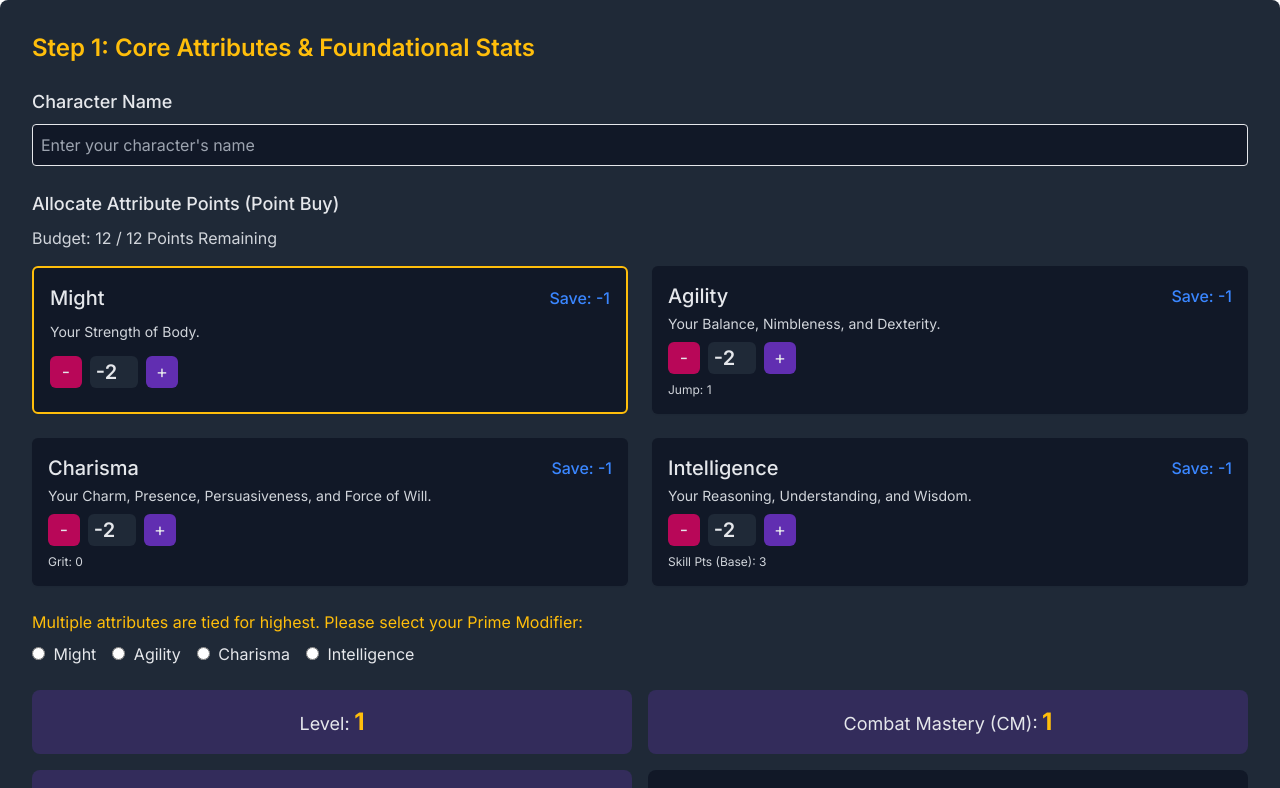
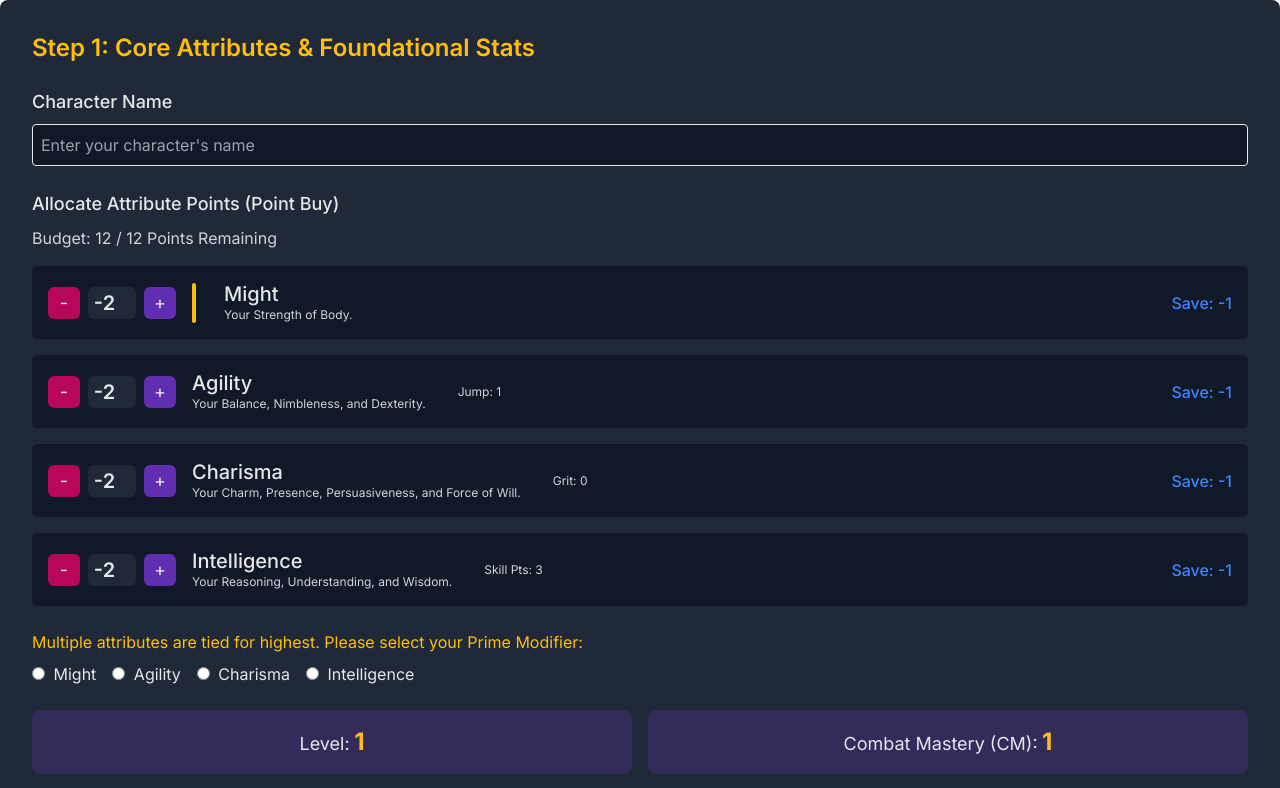
Before and after one commit to YasafVol/dc20, a SvelteKit app: page /character-creator/stage-a in a window 1280 px wide. Shown: the top 788 px of the page. Built offline with nearby package versions, Linux system fonts and the light colour scheme.

Commit message:
ui: improve attributes

```diff
--- a/src/routes/character-creator/+page.svelte
+++ b/src/routes/character-creator/+page.svelte
@@ -215,33 +215,64 @@
     <p class="mb-4 text-light-text-secondary" class:text-magenta-error={pointsRemaining < 0}>
       Budget: {pointsRemaining} / {POINT_BUY_BUDGET} Points Remaining
     </p>
-    <div class="grid grid-cols-1 md:grid-cols-2 gap-6 mb-6">
+    <div class="flex flex-col gap-4 mb-6">
       {#each attributesData as attribute (attribute.id)}
-        <div class="p-4 bg-dark-bg-primary rounded-md shadow-sm relative flex flex-col justify-between"
-             class:border-2={displayedPrimeModifierAttribute === attribute.name}
-             class:border-yellow-accent={displayedPrimeModifierAttribute === attribute.name}>
-          <div class="flex justify-between items-center mb-1">
-            <label for={`attribute-${attribute.id}`} class="text-xl font-medium text-light-text-primary">
+        <div
+          class="flex items-center gap-4 p-4 bg-dark-bg-primary rounded-md shadow-sm relative"
+        >
+          <!-- Controls (leftmost) -->
+          <div class="flex items-center gap-2">
+            <button
+              class="p-2 h-8 w-8 flex items-center justify-center bg-magenta-error/70 hover:bg-magenta-error rounded-md text-lg"
+              on:click={() => handleAttributeChange(attribute.id as keyof typeof currentAttributes, -1)}
+              disabled={currentAttributes[attribute.id as keyof typeof currentAttributes] <= ATTRIBUTE_MIN}
+            >-</button>
+            <input
+              id={`attribute-${attribute.id}`}
+              type="number"
+              readonly
+              value={currentAttributes[attribute.id as keyof typeof currentAttributes]}
+              class="w-12 text-center text-xl font-semibold bg-dark-bg-secondary rounded-md p-1 h-8"
+            />
+            <button
+              class="p-2 h-8 w-8 flex items-center justify-center bg-purple-primary/70 hover:bg-purple-primary rounded-md text-lg"
+              on:click={() => handleAttributeChange(attribute.id as keyof typeof currentAttributes, 1)}
+              disabled={currentAttributes[attribute.id as keyof typeof currentAttributes] >= ATTRIBUTE_MAX_L1 || pointsRemaining <= 0}
+            >+</button>
+          </div>
+          <!-- Yellow marker (if prime) -->
+          {#if displayedPrimeModifierAttribute === attribute.name}
+            <div class="w-1 h-10 bg-yellow-accent rounded mr-3"></div>
+          {/if}
+          <!-- Name & Description -->
+          <div class="flex flex-col min-w-[140px]">
+            <label for={`attribute-${attribute.id}`} class="text-xl font-medium text-light-text-primary leading-tight">
               {attribute.name}
             </label>
-            <span class="text-blue-info font-medium">
-              Save: {($saveMasteries[attribute.id as keyof typeof $saveMasteries] >= 0 ? '+' : '') + $saveMasteries[attribute.id as keyof typeof $saveMasteries]}
+            <span class="text-xs text-light-text-secondary">{attribute.description}</span>
+          </div>
+
+          <!-- Derived Stat (if any) -->
+          {#if attribute.id === 'charisma'}
+            <span class="ml-4 text-xs text-light-text-secondary whitespace-nowrap">
+              Grit: {$gritPoints}
             </span>
-          </div>
-          <p class="text-sm text-light-text-secondary mb-2">{attribute.description}</p>
-          <div class="flex items-center gap-2 mb-2">
-            <button class="p-2 h-8 w-8 flex items-center justify-center bg-magenta-error/70 hover:bg-magenta-error rounded-md text-lg"
-                         on:click={() => handleAttributeChange(attribute.id as keyof typeof currentAttributes, -1)}
-                         disabled={currentAttributes[attribute.id as keyof typeof currentAttributes] <= ATTRIBUTE_MIN}>-</button>
-            <input id={`attribute-${attribute.id}`}
-                        type="number"
-                        readonly
-                        value={currentAttributes[attribute.id as keyof typeof currentAttributes]}
-                        class="w-12 text-center text-xl font-semibold bg-dark-bg-secondary rounded-md p-1 h-8" />
-            <button class="p-2 h-8 w-8 flex items-center justify-center bg-purple-primary/70 hover:bg-purple-primary rounded-md text-lg"
-                         on:click={() => handleAttributeChange(attribute.id as keyof typeof currentAttributes, 1)}
-                         disabled={currentAttributes[attribute.id as keyof typeof currentAttributes] >= ATTRIBUTE_MAX_L1 || pointsRemaining <= 0}>+</button>
-          </div>
+          {/if}
+          {#if attribute.id === 'agility'}
+            <span class="ml-4 text-xs text-light-text-secondary whitespace-nowrap">
+              Jump: {$jumpDistance}
+            </span>
+          {/if}
+          {#if attribute.id === 'intelligence'}
+            <span class="ml-4 text-xs text-light-text-secondary whitespace-nowrap">
+              Skill Pts: {$provisionalSkillPoints}
+            </span>
+          {/if}
+
+          <!-- Save Bonus (far right) -->
+          <span class="ml-auto text-blue-info font-medium whitespace-nowrap">
+            Save: {($saveMasteries[attribute.id as keyof typeof $saveMasteries] >= 0 ? '+' : '') + $saveMasteries[attribute.id as keyof typeof $saveMasteries]}
+          </span>
         </div>
       {/each}
     </div>
--- a/src/routes/character-creator/stage-a/+page.svelte
+++ b/src/routes/character-creator/stage-a/+page.svelte
@@ -184,61 +184,64 @@
       Budget: {pointsRemaining} / {POINT_BUY_BUDGET} Points Remaining
     </p>
 
-    <div class="grid grid-cols-1 md:grid-cols-2 gap-6 mb-6">
+    <div class="flex flex-col gap-4 mb-6">
       {#each attributesData as attribute (attribute.id)}
-        <div class="p-4 bg-dark-bg-primary rounded-md shadow-sm relative flex flex-col justify-between"
-             class:border-2={displayedPrimeModifierAttribute === attribute.name}
-             class:border-yellow-accent={displayedPrimeModifierAttribute === attribute.name}>
-          <!-- Top Section -->
-          <div class="flex justify-between items-center mb-1">
-            <!-- Using standard label -->
-            <label for={`attribute-${attribute.id}`} class="text-xl font-medium text-light-text-primary">
+        <div
+          class="flex items-center gap-4 p-4 bg-dark-bg-primary rounded-md shadow-sm relative"
+        >
+          <!-- Controls (leftmost) -->
+          <div class="flex items-center gap-2">
+            <button
+              class="p-2 h-8 w-8 flex items-center justify-center bg-magenta-error/70 hover:bg-magenta-error rounded-md text-lg"
+              on:click={() => handleAttributeChange(attribute.id as keyof typeof currentAttributes, -1)}
+              disabled={currentAttributes[attribute.id as keyof typeof currentAttributes] <= ATTRIBUTE_MIN}
+            >-</button>
+            <input
+              id={`attribute-${attribute.id}`}
+              type="number"
+              readonly
+              value={currentAttributes[attribute.id as keyof typeof currentAttributes]}
+              class="w-12 text-center text-xl font-semibold bg-dark-bg-secondary rounded-md p-1 h-8"
+            />
+            <button
+              class="p-2 h-8 w-8 flex items-center justify-center bg-purple-primary/70 hover:bg-purple-primary rounded-md text-lg"
+              on:click={() => handleAttributeChange(attribute.id as keyof typeof currentAttributes, 1)}
+              disabled={currentAttributes[attribute.id as keyof typeof currentAttributes] >= ATTRIBUTE_MAX_L1 || pointsRemaining <= 0}
+            >+</button>
+          </div>
+          <!-- Yellow marker (if prime) -->
+          {#if displayedPrimeModifierAttribute === attribute.name}
+            <div class="w-1 h-10 bg-yellow-accent rounded mr-3"></div>
+          {/if}
+          <!-- Name & Description -->
+          <div class="flex flex-col min-w-[140px]">
+            <label for={`attribute-${attribute.id}`} class="text-xl font-medium text-light-text-primary leading-tight">
               {attribute.name}
             </label>
-            <!-- Save Mastery Display -->
-            <span class="text-blue-info font-medium">
-              Save: {($saveMasteries[attribute.id as keyof typeof $saveMasteries] >= 0 ? '+' : '') + $saveMasteries[attribute.id as keyof typeof $saveMasteries]}
-              <!-- TODO: Add Tooltip for Save Mastery calculation -->
-            </span>
+            <span class="text-xs text-light-text-secondary">{attribute.description}</span>
           </div>
-          <p class="text-sm text-light-text-secondary mb-2">{attribute.description}</p>
 
-          <!-- Bottom Section - Input & Derived Stats -->
-          <div class="flex items-center gap-2 mb-2">
-            <!-- Using standard button -->
-            <button class="p-2 h-8 w-8 flex items-center justify-center bg-magenta-error/70 hover:bg-magenta-error rounded-md text-lg"
-                         on:click={() => handleAttributeChange(attribute.id as keyof typeof currentAttributes, -1)}
-                         disabled={currentAttributes[attribute.id as keyof typeof currentAttributes] <= ATTRIBUTE_MIN}>-</button>
-            <!-- Using standard input -->
-            <input id={`attribute-${attribute.id}`}
-                        type="number"
-                        readonly
-                        value={currentAttributes[attribute.id as keyof typeof currentAttributes]}
-                        class="w-12 text-center text-xl font-semibold bg-dark-bg-secondary rounded-md p-1 h-8" />
-            <!-- Using standard button -->
-            <button class="p-2 h-8 w-8 flex items-center justify-center bg-purple-primary/70 hover:bg-purple-primary rounded-md text-lg"
-                         on:click={() => handleAttributeChange(attribute.id as keyof typeof currentAttributes, 1)}
-                         disabled={currentAttributes[attribute.id as keyof typeof currentAttributes] >= ATTRIBUTE_MAX_L1 || pointsRemaining <= 0}>+</button>
-          </div>
-          <!-- Integrated Derived Stats Display (Conditional) -->
+          <!-- Derived Stat (if any) -->
           {#if attribute.id === 'charisma'}
-            <span class="text-xs text-light-text-secondary">
+            <span class="ml-4 text-xs text-light-text-secondary whitespace-nowrap">
               Grit: {$gritPoints}
-              <!-- TODO: Add Tooltip -->
             </span>
           {/if}
           {#if attribute.id === 'agility'}
-            <span class="text-xs text-light-text-secondary">
+            <span class="ml-4 text-xs text-light-text-secondary whitespace-nowrap">
               Jump: {$jumpDistance}
-              <!-- TODO: Add Tooltip -->
             </span>
           {/if}
           {#if attribute.id === 'intelligence'}
-            <span class="text-xs text-light-text-secondary">
-              Skill Pts (Base): {$provisionalSkillPoints}
-              <!-- TODO: Add Tooltip -->
+            <span class="ml-4 text-xs text-light-text-secondary whitespace-nowrap">
+              Skill Pts: {$provisionalSkillPoints}
             </span>
           {/if}
+
+          <!-- Save Bonus (far right) -->
+          <span class="ml-auto text-blue-info font-medium whitespace-nowrap">
+            Save: {($saveMasteries[attribute.id as keyof typeof $saveMasteries] >= 0 ? '+' : '') + $saveMasteries[attribute.id as keyof typeof $saveMasteries]}
+          </span>
         </div>
       {/each}
     </div>
```
